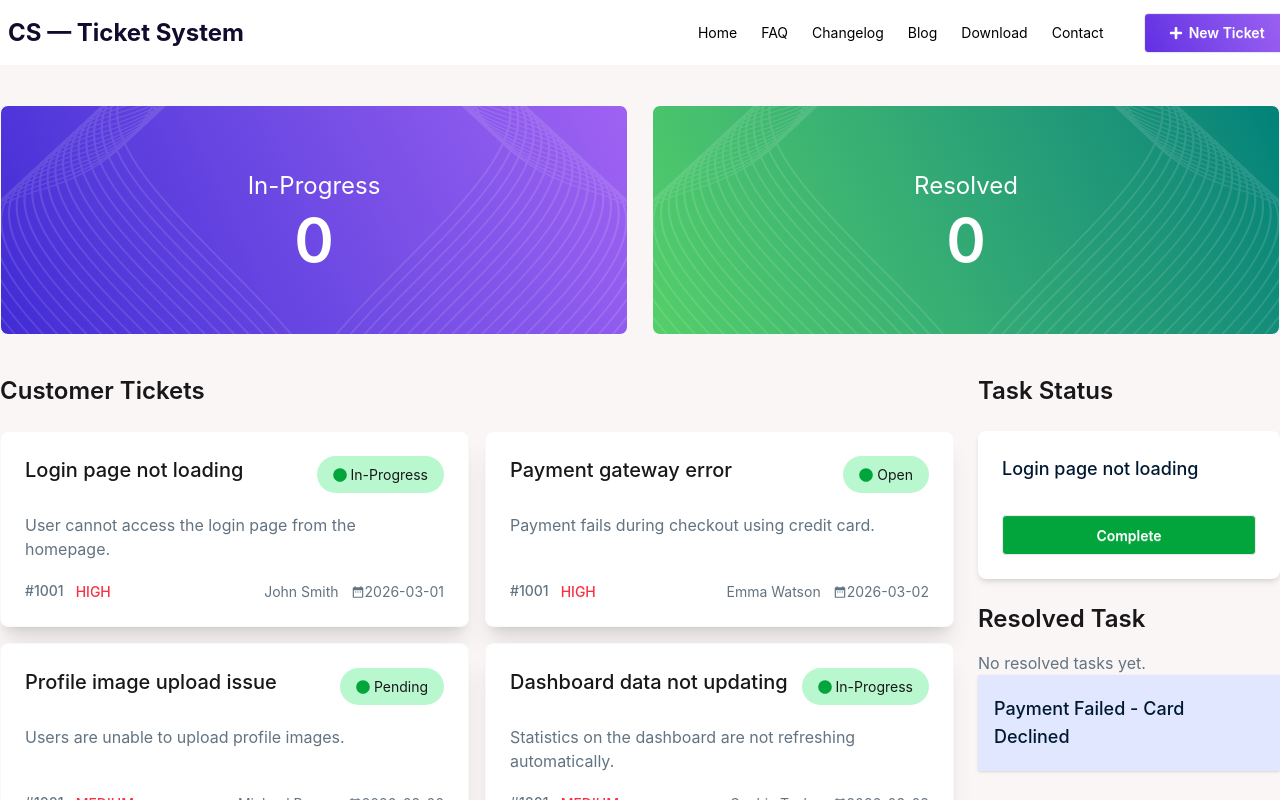
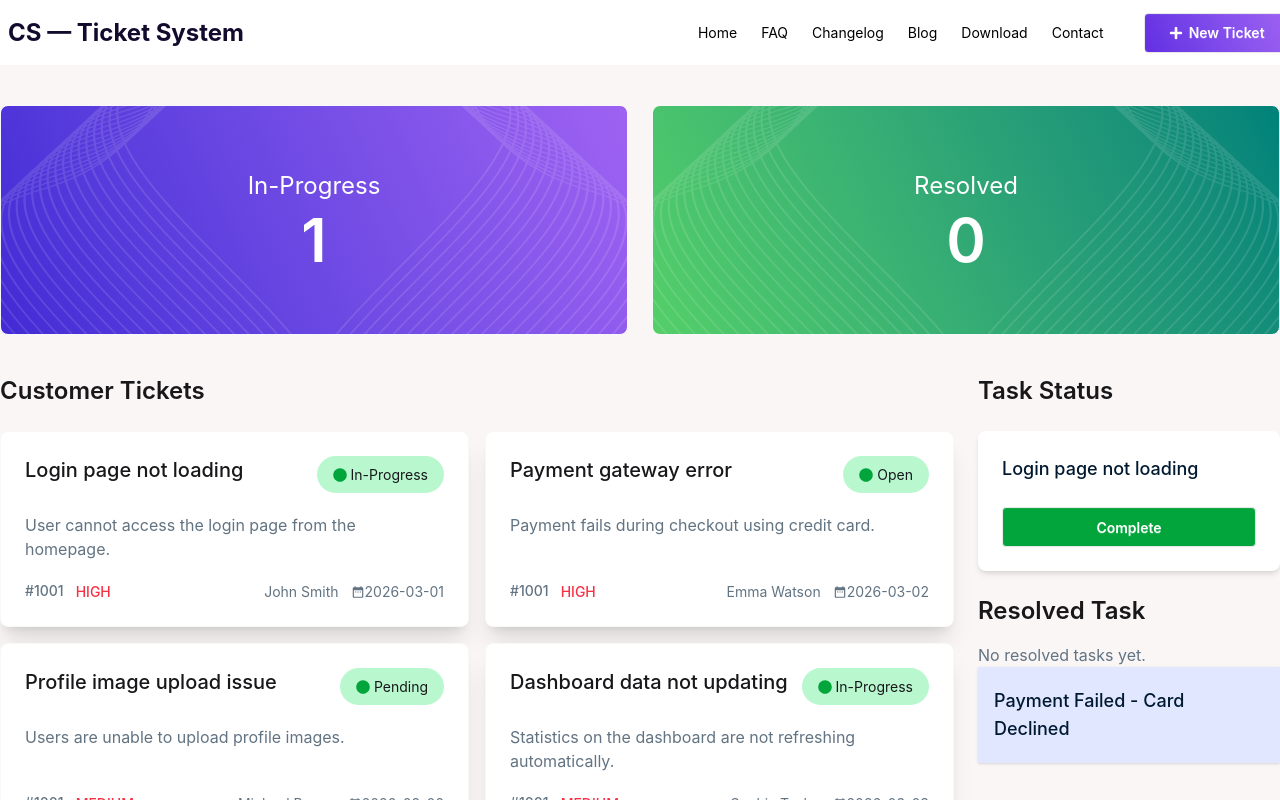
Before and after one commit to Tamanna5092/ticket-service, a React (Vite) app: page / in a window 1280 px wide. Both pictures are taken after a click on the element 234 px from the left and 529 px from the top of the page. Shown: the top 800 px of the page. Built offline with nearby package versions, Linux system fonts and the light colour scheme.

Commit message:
add resolved ticket and decrease in progross

```diff
--- a/src/App.jsx
+++ b/src/App.jsx
@@ -1,16 +1,41 @@
+import { useState } from "react";
 import Banner from "./components/Banner/Banner";
 import Footer from "./components/Footer/Footer";
 import Navbar from "./components/Navbar/Navbar";
 import TicketContainer from "./components/TicketContainer/TicketContainer";
 
 function App() {
+  const [tickets, setTickets] = useState([]);
+  const [resolvedTickets, setResolvedTickets] = useState([]);
+
+  const handleTicketCardAdd = (ticket) => {
+    setTickets([...tickets, ticket]);
+  };
+
+  const handleTicketCardComplete = (ticketId) => {
+    // Find the ticket
+    const completedTicket = tickets.find((ticket) => ticket.id === ticketId);
+    if (!completedTicket) return;
+
+    // Remove from tickets (In-Progress)
+    const remainingTickets = tickets.filter((ticket) => ticket.id !== ticketId);
+    setTickets(remainingTickets);
+
+    // Add to resolvedTickets
+    setResolvedTickets([...resolvedTickets, completedTicket]);
+  };
+
   return (
     <>
       <Navbar></Navbar>
       <div className="bg-[#faf6f6] py-10">
         <div className="max-w-7xl mx-auto">
-          <Banner></Banner>
-          <TicketContainer></TicketContainer>
+          <Banner tickets={tickets} resolvedTickets={resolvedTickets}></Banner>
+          <TicketContainer
+            tickets={tickets}
+            handleTicketCardAdd={handleTicketCardAdd}
+            handleTicketCardComplete={handleTicketCardComplete}
+          ></TicketContainer>
         </div>
       </div>
       <Footer></Footer>
--- a/src/components/Banner/Banner.jsx
+++ b/src/components/Banner/Banner.jsx
@@ -2,7 +2,7 @@ import React from "react";
 import vector1 from "../../assets/vector1.png";
 import vector2 from "../../assets/vector2.png";
 
-export default function Banner() {
+export default function Banner({ tickets, resolvedTickets }) {
   return (
     <div className="grid grid-cols-1 md:grid-cols-2 gap-6">
       {/* banner card 1 */}
@@ -19,7 +19,7 @@ export default function Banner() {
         />
         <div className="card-body text-white text-center items-center">
           <h2 className="text-2xl">In-Progress</h2>
-          <h1 className="text-6xl font-semibold">0</h1>
+          <h1 className="text-6xl font-semibold">{tickets.length}</h1>
         </div>
       </div>
       {/* banner card 2 */}
@@ -36,7 +36,7 @@ export default function Banner() {
         />
         <div className="card-body text-white text-center items-center">
           <h2 className="text-2xl">Resolved</h2>
-          <h1 className="text-6xl font-semibold">0</h1>
+          <h1 className="text-6xl font-semibold">{resolvedTickets.length}</h1>
         </div>
       </div>
     </div>
--- a/src/components/TicketContainer/TaskStatus/TaskStatus.jsx
+++ b/src/components/TicketContainer/TaskStatus/TaskStatus.jsx
@@ -1,6 +1,6 @@
 import React from "react";
 
-export default function TaskStatus({ tickets }) {
+export default function TaskStatus({ tickets, handleTicketCardComplete }) {
   return (
     <div>
       <h1 className="text-2xl font-semibold">Task Status</h1>
@@ -8,13 +8,16 @@ export default function TaskStatus({ tickets }) {
         {tickets.length > 0 ? (
           tickets.map((ticket) => (
             // status 1: ticket added to task status
-            <div className="card bg-base-100 shadow-md mb-6">
+            <div key={ticket.id} className="card bg-base-100 shadow-md mb-6">
               <div className="card-body">
                 <h2 className="text-lg text-[#001931] font-medium">
                   {ticket.title}
                 </h2>
-                <div className="mt-6">
-                  <button className="btn w-full bg-[#02A53B] font-semibold text-white">
+                <div className="mt-4">
+                  <button
+                    onClick={() => handleTicketCardComplete(ticket.id)}
+                    className="btn w-full bg-[#02A53B] font-semibold text-white"
+                  >
                     Complete
                   </button>
                 </div>
--- a/src/components/TicketContainer/Ticket/Ticket.jsx
+++ b/src/components/TicketContainer/Ticket/Ticket.jsx
@@ -3,7 +3,6 @@ import { FaCircle } from "react-icons/fa";
 import { MdDateRange } from "react-icons/md";
 
 export default function Ticket({ ticket, handleTicketCardAdd }) {
-  // console.log( "ticket", ticket);
   const { title, description, customer, priority, status, createdAt } = ticket;
   return (
     <div onClick={() => handleTicketCardAdd(ticket)} className="card card-border bg-base-100 shadow-xl mx-4 md:mx-0 cursor-pointer">
--- a/src/components/TicketContainer/TicketContainer.jsx
+++ b/src/components/TicketContainer/TicketContainer.jsx
@@ -1,4 +1,4 @@
-import React, { Suspense, useState } from "react";
+import React, { Suspense } from "react";
 import CustomerTickets from "./CustomerTickets/CustomerTickets";
 import TaskStatus from "./TaskStatus/TaskStatus";
 
@@ -7,16 +7,8 @@ const TicketData = async () => {
   return res.json();
 };
 
-export default function TicketContainer() {
-    const [tickets, setTickets] = useState([]);
-    console.log("tickets", tickets);
+export default function TicketContainer({ tickets, handleTicketCardAdd, handleTicketCardComplete }) {
   const ticketData = TicketData();
-
-  const handleTicketCardAdd = (ticket) => {
-    console.log("Ticket card clicked", ticket);
-    setTickets([...tickets, ticket]);
-  };
-
 
   return (
     <div className="grid gird-col md:grid-cols-4 gap-6 mt-10">
@@ -29,7 +21,7 @@ export default function TicketContainer() {
         </Suspense>
       </div>
       <div className="md:col-span-1">
-        <TaskStatus tickets={tickets}></TaskStatus>
+        <TaskStatus tickets={tickets} handleTicketCardComplete={handleTicketCardComplete}></TaskStatus>
       </div>
     </div>
   );
```
